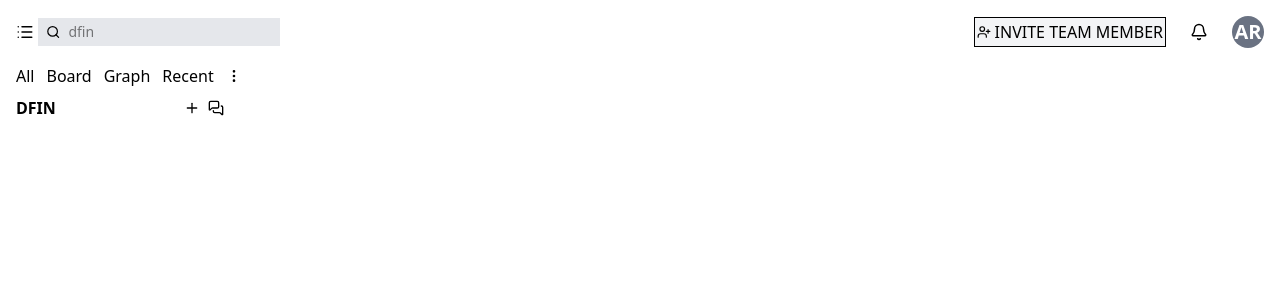
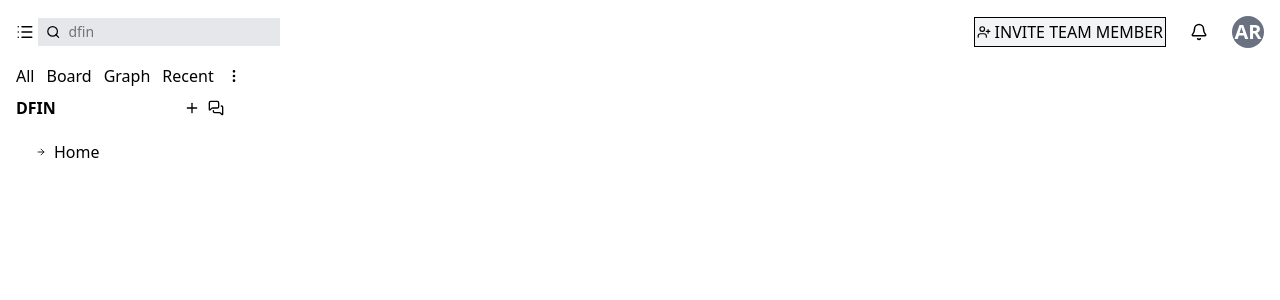
Before and after one commit to HarikeshKushwaha18/lrnfast, a React (Vite) app in the folder assignment/: page / in a window 1280 px wide. Shown: the top 300 px of the page. Built offline with nearby package versions, Linux system fonts and the light colour scheme.

Commit message:
creating a component TreeNode and written the code of expand folder and file

```diff
--- a/assignment/src/App.jsx
+++ b/assignment/src/App.jsx
@@ -1,12 +1,43 @@
 import React from 'react'
 import Header from './Layout/Header'
 import Sidebar  from './Layout/Sidebar'
+import TreeNode from './components/TreeNode'
 
 const App = () => {
+
+  const nodes = [
+  {
+    name: "Home",
+    nodes: [
+      {
+        name: "Movies",
+        nodes: [
+          { name: "Bollywood" },
+          { name: "Hollywood" },
+          { name: "Tollywood" }
+        ]
+      },
+      {
+        name: "Music",
+        nodes: [
+          { name: "Retro" },
+          { name: "90's" }
+        ]
+      },
+      { name: "Documents" }
+    ]
+  }
+];
+
   return (
     <>
       <Header />
       <Sidebar />
+      <div className="p-5">
+      {nodes.map((node, index) => (
+        <TreeNode key={index} node={node} />
+      ))}
+    </div>
     </>
   )
 }
--- a/assignment/src/components/NodeExpand.jsx
+++ /dev/null
@@ -1,9 +0,0 @@
-import React from 'react'
-
-const NodeExpand = () => {
-  return (
-    <div>NodeExpand</div>
-  )
-}
-
-export default NodeExpand
--- /dev/null
+++ b/assignment/src/components/TreeNode.jsx
@@ -0,0 +1,38 @@
+import { ArrowRight } from "lucide-react";
+import React, { useState } from "react";
+
+const TreeNode = ({ node }) => {
+  const [open, setOpen] = useState(false);
+
+  const hasChildren = node.nodes && node.nodes.length > 0;
+
+  return (
+    <div className="ml-4">
+      <div
+        className="cursor-pointer flex items-center space-x-2"
+        onClick={() => setOpen(!open)}
+      >
+
+        {hasChildren && (
+          <span className={`${open ? "rotate-90" : ""} transition-transform`}>
+            <ArrowRight size={10}/>
+          </span>
+        )}
+
+
+        <span>{node.name}</span>
+      </div>
+
+
+      {open && hasChildren && (
+        <div className="ml-4">
+          {node.nodes.map((child, index) => (
+            <TreeNode key={index} node={child} />
+          ))}
+        </div>
+      )}
+    </div>
+  );
+};
+
+export default TreeNode;
```
